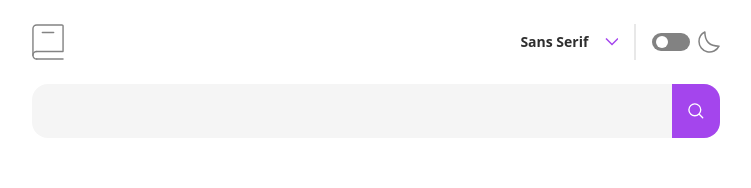
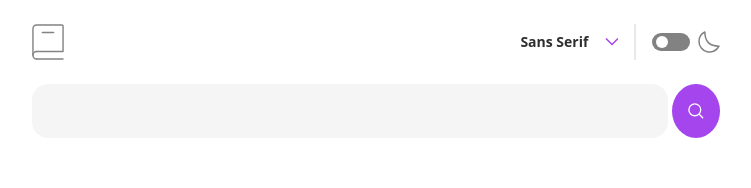
Before and after one commit to LucianoDLima/Dictionary, a React (Vite) app: page / in a window 1280 px wide. Shown: the top 188 px of the page, without its empty margins (264-1015 px from the left). Built offline with nearby package versions, Linux system fonts and the light colour scheme.

Commit message:
style: Re-order some styles alphabetically
style: Add new colors to fix accessibility warnings on contrast

```diff
--- a/src/components/Body/DataRenderer.tsx
+++ b/src/components/Body/DataRenderer.tsx
@@ -66,8 +66,8 @@ const StyledTitle = styled(StyledHeading)`
 `;
 
 const StyledTermsContainer = styled.div`
-  margin-block: 2rem;
   display: flex;
   flex-direction: column;
   gap: 0.75rem;
+  margin-block: 2rem;
 `;
--- a/src/components/Body/SeparatorLine.tsx
+++ b/src/components/Body/SeparatorLine.tsx
@@ -34,7 +34,7 @@ const StyledContainer = styled.div`
   }
 
   span {
-    background-color: var(--clr-bg-secondary);
+    background-color: var(--clr-bg-tertiary);
     height: 1px;
     width: 100%;
   }
--- a/src/components/Body/SourceUrl.tsx
+++ b/src/components/Body/SourceUrl.tsx
@@ -35,11 +35,11 @@ export default SourceUrl;
 // TODO: Move the url underline slightly below and add a gradient color when you hover over it, theres a youtube video on it in my history from 2 days ago by kevin
 
 const StyledSubTitle = styled(StyledHeading)`
+  margin-bottom: 0.5rem;
   text-decoration: underline;
-  margin-bottom: 0.5rem;
 `;
 
 const StyledUrl = styled.a`
+  color: var(--clr-body-primary);
   text-decoration-color: blue;
-  color: var(--clr-body-primary);
 `;
--- a/src/components/Body/index.tsx
+++ b/src/components/Body/index.tsx
@@ -29,8 +29,8 @@ function Body() {
 export default Body;
 
 const StyledContainer = styled.main`
+  margin-inline: auto;
   max-width: var(--w-max-width);
-  margin-inline: auto;
+  padding-bottom: 3rem;
   padding-inline: var(--p-mobile);
-  padding-bottom: 3rem;
 `;
--- a/src/components/Search/index.tsx
+++ b/src/components/Search/index.tsx
@@ -106,7 +106,6 @@ function Search() {
         <StyledButton
           aria-label='Search'
           onClick={handleDataFetching}
-          tabIndex={-1}
         >
           <StyledSearchIcon
             xmlns='http://www.w3.org/2000/svg'
@@ -131,8 +130,10 @@ export default Search;
 const StyledContainer = styled.div`
   --input-border: 1rem;
   --isError: 1px solid var(--clr-error);
+  --input-padding: 1rem;
 
   display: flex;
+  gap: 0.25rem;
   margin-inline: auto;
   max-width: var(--w-max-width);
   padding-inline: var(--p-mobile);
@@ -142,6 +143,11 @@ const StyledContainer = styled.div`
 const StyledInput = styled.input<InvalidWordType>`
   background-color: var(--clr-bg-secondary);
   border-radius: var(--input-border);
+  color: inherit;
+  font-family: inherit;
+  padding: var(--input-padding);
+  width: 100%;
+
   ${(props) =>
     props.$isInvalid &&
     css`
@@ -151,25 +157,19 @@ const StyledInput = styled.input<InvalidWordType>`
         outline-color: var(--clr-outline-accessibility);
       }
     `}
-  color: inherit;
-  font-family: inherit;
-  padding: 1rem;
-  width: 100%;
 `;
 
 const StyledButton = styled.button`
   align-items: center;
   background-color: var(--clr-accent);
-  border-bottom-right-radius: var(--input-border);
-  border-top-right-radius: var(--input-border);
+  border-radius: 50%;
   bottom: 0;
   cursor: pointer;
   display: flex;
   justify-content: center;
-  position: absolute;
+  padding: var(--input-padding);
   right: var(--p-mobile);
   top: 0;
-  width: 3rem;
 
   &:hover,
   &:focus {
@@ -182,7 +182,7 @@ const StyledButton = styled.button`
 `;
 
 const StyledSearchIcon = styled.svg`
-  --search-icon-width: 1rem;
+  --search-icon-width: var(--input-padding);
 
   height: var(--search-icon-width);
   pointer-events: none;
--- a/src/styles/GlobalStyles.tsx
+++ b/src/styles/GlobalStyles.tsx
@@ -60,7 +60,9 @@ export const VariablesStyle = createGlobalStyle`
     --white: hsl(0, 0%, 100%);
     --wild-sand: hsl(0, 0%, 96%);
     --mercury: hsl(0, 0%, 91%);
+    --alto: hsl(0, 0%, 81%);
     --boulder: hsl(0, 0%, 51%);
+    --gray: hsl(0, 0%, 40%);
     --mine-shaft--hard: hsl(0, 0%, 23%);
     --mine-shaft--medium: hsl(0, 0%, 18%);
     --mine-shift--soft: hsl(0, 0%, 12%);
@@ -97,9 +99,9 @@ export const ThemeStyle = createGlobalStyle`
   [data-theme="light"] {
     --clr-bg-primary: var(--white);
     --clr-bg-secondary: var(--wild-sand);
-    --clr-bg-tertiary: _;
+    --clr-bg-tertiary: var(--alto);
     --clr-body-primary: var(--mine-shaft--medium);
-    --clr-body-secondary: var(--boulder);
+    --clr-body-secondary: var(--gray);
     --clr-accent: var(--medium-purple);
     --clr-error: var(--sunset-orange);
     --clr-bg-toggle: var(--boulder);
```
